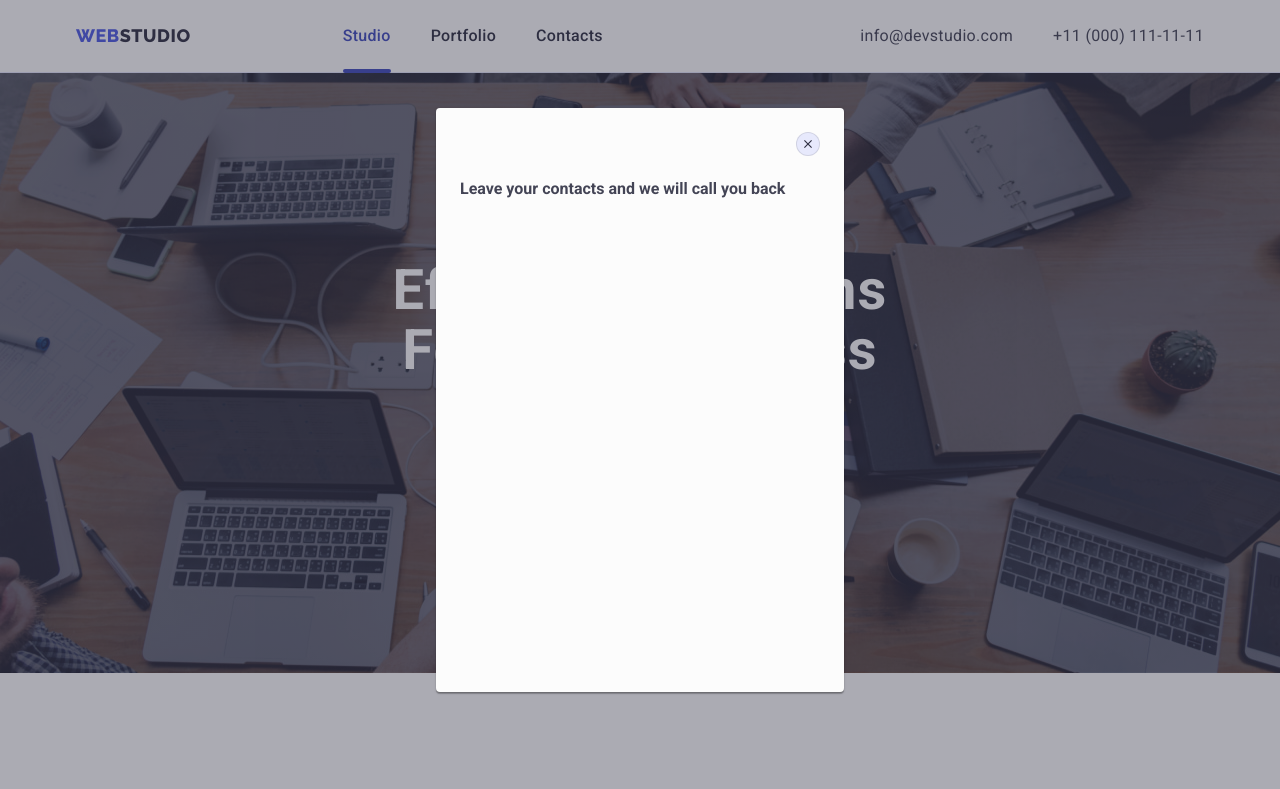
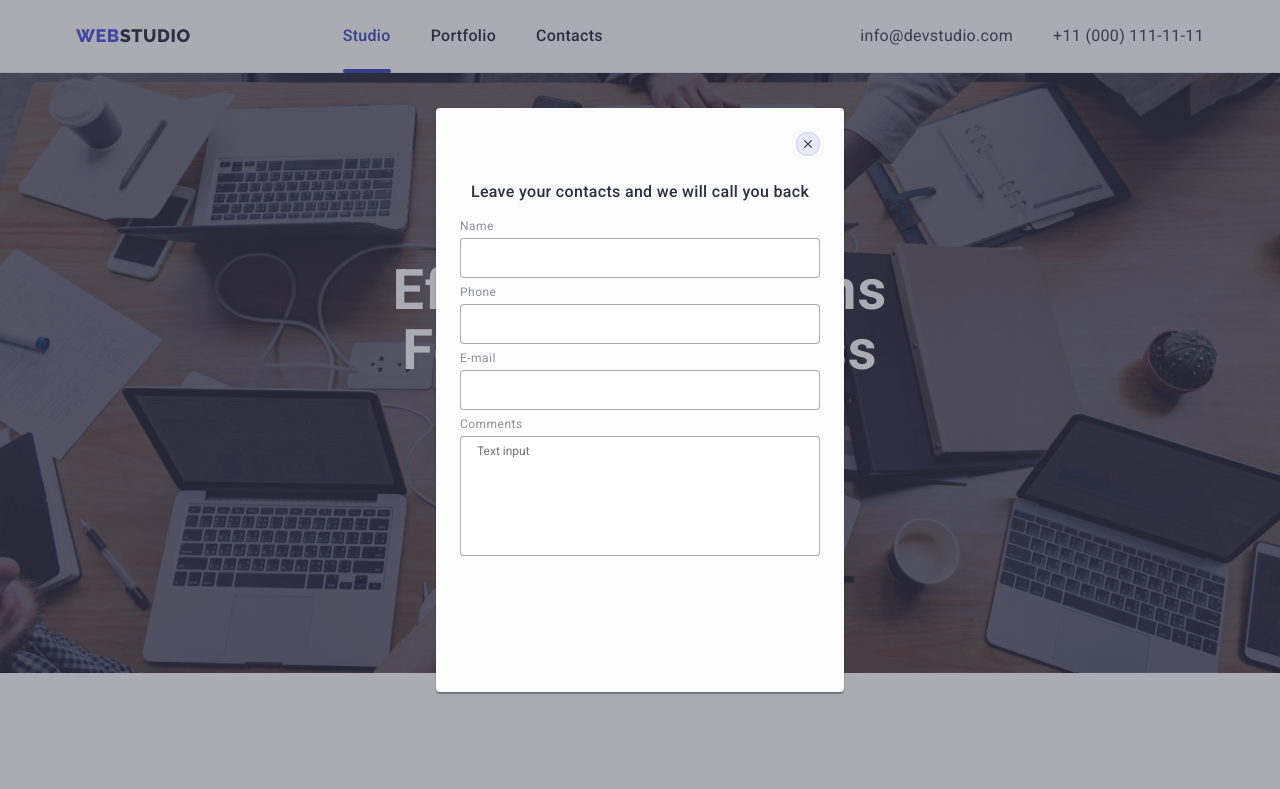
Before and after one commit to AsphaltHedgehog/goit-markup-hw-05, a plain HTML site: page index.html in a window 1280 px wide. Both pictures are taken after a click on the button "Order Service". Shown: the top 789 px of the page. Drawn offline with nearby package versions, Linux system fonts and the light colour scheme.

Commit message:
minor changes

```diff
--- a/css/styles.css
+++ b/css/styles.css
@@ -857,6 +857,67 @@ img {
 
 /* modal window content */
 
+.modal-window-title {
+  text-align: center;
+  color: #2e2f42;
+
+  font-size: 16px;
+  font-style: normal;
+  font-weight: 500;
+  line-height: 1.5;
+  letter-spacing: 0.32px;
+
+  display: block;
+  margin-bottom: 16px;
+}
+
+.modal-window-label {
+  width: 360px;
+  margin-bottom: 4px;
+  display: block;
+
+  font-size: 12px;
+  line-height: 1.16;
+  letter-spacing: 0.48px;
+
+  color: #8e8f99;
+}
+
+.modal-window-input {
+  display: block;
+  width: 100%;
+  height: 40px;
+  box-sizing: border-box;
+  outline: none;
+  border-radius: 4px;
+  border: 1px solid rgba(46, 47, 66, 0.4);
+  text-align: left;
+  margin-bottom: 8px;
+  padding-left: 38px;
+  padding-top: 11px;
+  padding-bottom: 11px;
+
+  overflow: transparent;
+}
+
+.modal-window-input:focus-within {
+  border-color: #4d5ae5;
+}
+
+.input-comment {
+  resize: none;
+  min-height: 120px;
+  padding-top: 8px;
+  padding-left: 16px;
+  padding-bottom: 0px;
+}
+
+.input-comment::placeholder {
+  font-size: 12px;
+  font-weight: 400;
+  line-height: 1.16;
+}
+
 /* js modal is-hidden */
 
 .is-hidden {
--- a/index.html
+++ b/index.html
@@ -473,7 +473,30 @@
             <use href="./images/icons.svg#icon-x-button"></use>
           </svg>
         </button>
-        <strong class="modal-title">Leave your contacts and we will call you back</strong>
+        <strong class="modal-window-title">
+          Leave your contacts and we will call you back
+        </strong>
+        <!-- name input -->
+        <form action="">
+          <label for="modal-input-name" class="modal-window-label">
+            Name
+          </label>
+          <input type="text" id="modal-input-name" class="modal-window-input  name">
+
+          <label for="modal-input-phone" class="modal-window-label">
+            Phone
+          </label>
+          <input type="text" id="modal-input-phone" class="modal-window-input  phone">
+
+          <label for="modal-input-mail" class="modal-window-label">
+            E-mail
+          </label>
+          <input type="text" id="modal-input-mail" class="modal-window-input  mail">
+
+          <label for="input-comment" class="modal-window-label">Comments</label>
+          <textarea name="" id="input-comment" rows="7" class="modal-window-input input-comment" placeholder="Text input"></textarea>
+        </form>
+
       </div>
     </div>
     <script src="./js/modal.js"></script>
```
